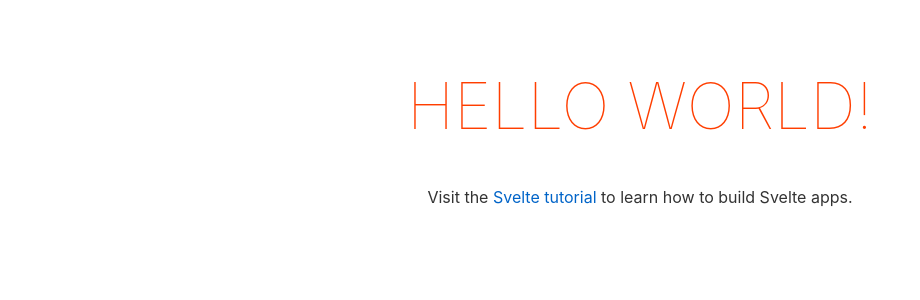
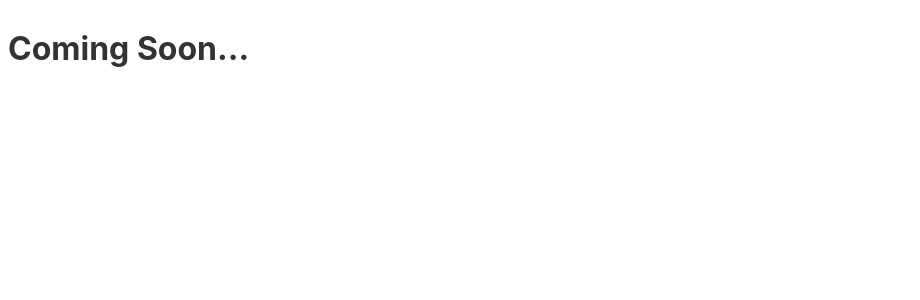
Before and after one commit to MysteryCoder456/Earthify-Web, a Svelte app: page / in a window 1280 px wide. Shown: the top 300 px of the page, without its empty margins (0-920 px from the left). Built offline with nearby package versions, Linux system fonts and the light colour scheme.

Commit message:
added coming soon stuff

```diff
--- a/src/App.svelte
+++ b/src/App.svelte
@@ -1,30 +1,3 @@
-<script>
-	export let name;
-</script>
-
 <main>
-	<h1>Hello {name}!</h1>
-	<p>Visit the <a href="https://svelte.dev/tutorial">Svelte tutorial</a> to learn how to build Svelte apps.</p>
+    <h1>Coming Soon...</h1>
 </main>
-
-<style>
-	main {
-		text-align: center;
-		padding: 1em;
-		max-width: 240px;
-		margin: 0 auto;
-	}
-
-	h1 {
-		color: #ff3e00;
-		text-transform: uppercase;
-		font-size: 4em;
-		font-weight: 100;
-	}
-
-	@media (min-width: 640px) {
-		main {
-			max-width: none;
-		}
-	}
-</style>
```
